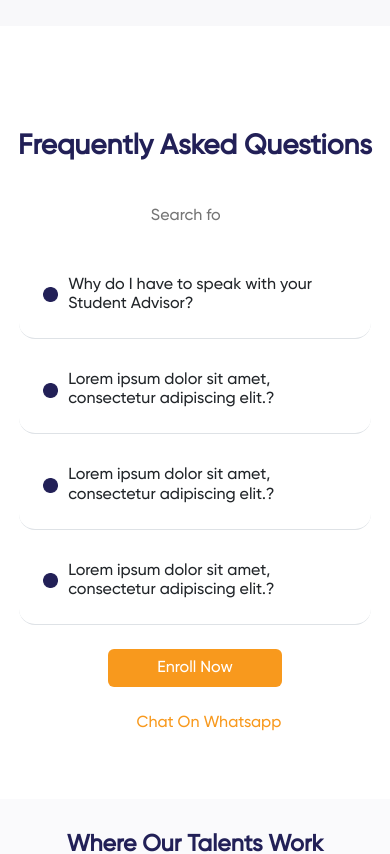
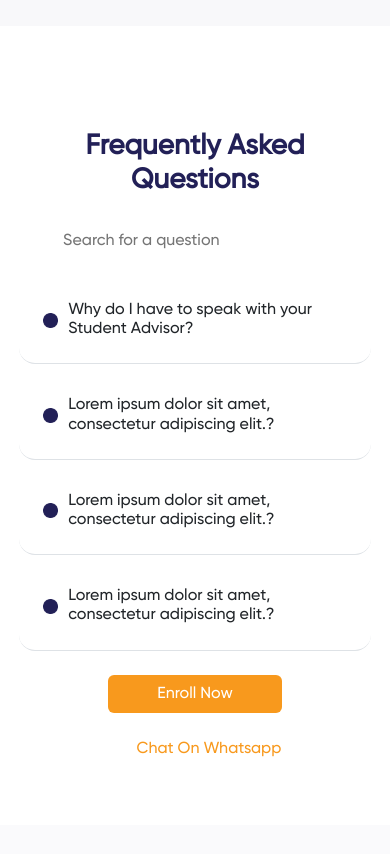
Before and after one commit to Vchuks/plcacademy, a React (Create React App) app: page / in a window 390 px wide. Shown: the part 10980-11834 px from the top of the page. Built offline with nearby package versions, Linux system fonts and the light colour scheme; some icons are missing.

Commit message:
faq title

```diff
--- a/src/App.css
+++ b/src/App.css
@@ -489,10 +489,20 @@ body{
     background: rgba(237, 237, 241, 0.9);
   }
   .foottwo{
-    font-size: 12px;
+    font-size: 14px;
   }
   .footw{
     width: 40%;
+  }
+  .footw h5{
+    font-size: 16px;
+  }
+  .inptcont{
+    width: 80%;
+  }
+  .faqtitle{
+    width: 80%;
+    margin: auto;
   }
 }
 @media (min-width:280px) and (max-width:281px) {
--- a/src/components/molecules/Faq.js
+++ b/src/components/molecules/Faq.js
@@ -11,7 +11,7 @@ const Faq = () => {
   return (
     <div className="py-5">
       <div className="text-center pt-5">
-        <h2 className="pseccolor fs-1 fw-bold py-2">
+        <h2 className="pseccolor faqtitle fs-1 fw-bold py-2">
           Frequently Asked Questions
         </h2>
         <div className="inptcont m-auto d-flex align-items-center">
```
